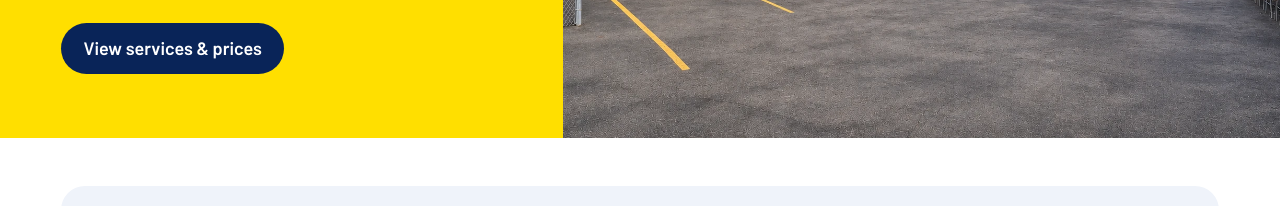
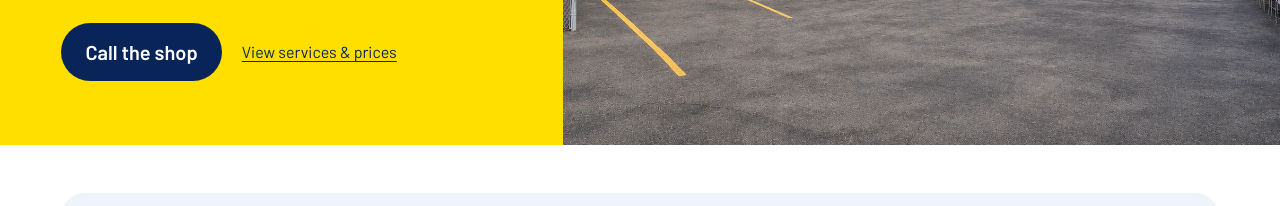
Before and after one commit to reimage-demo/munroes-tire-service, a plain HTML site: page index.html in a window 1280 px wide. Shown: the part 427-633 px from the top of the page. Drawn offline with Linux system fonts and the light colour scheme.

Commit message:
Add a call button to the homepage hero

```diff
--- a/index.html
+++ b/index.html
@@ -9,7 +9,7 @@
   <link rel="icon" type="image/png" sizes="64x64" href="assets/tire-favicon.png">
   <script src="navigation.js" defer></script>
   <script src="scroll-effects.js?v=4647f7f4f4" defer></script>
-  <link rel="stylesheet" href="styles.css?v=17073b71e1">
+  <link rel="stylesheet" href="styles.css?v=25c1d75b4f">
   <script src="app.js?v=a1a272b4f3" defer></script>
 </head><body id="top"><a class="skip" href="#main">Skip to content</a>
 <header class="site-header">
@@ -39,7 +39,10 @@
   </div>
 </header>
 <main id="main">
-<section class="hero"><div class="hero-copy"><h1>New &amp; <br>used tires</h1><p>Tire repairs, mounting and balancing on Main Street.</p><a class="button" href="#services">View services &amp; prices</a></div><img class="building" fetchpriority="high" src="assets/photos/storefront.webp?v=3e00924c19" alt="Open service bays at Munroe’s Tire Service, 3430 Main Street in Hartford, Connecticut"></section>
+<section class="hero"><div class="hero-copy"><h1>New &amp; <br>used tires</h1><p>Tire repairs, mounting and balancing on Main Street.</p><div class="hero-actions">
+  <a class="button" href="tel:+18602460886" aria-label="Call the shop at (860) 246-0886">Call the shop</a>
+  <a class="hero-services" href="#services">View services &amp; prices</a>
+</div></div><img class="building" fetchpriority="high" src="assets/photos/storefront.webp?v=3e00924c19" alt="Open service bays at Munroe’s Tire Service, 3430 Main Street in Hartford, Connecticut"></section>
 <section class="wrap visit" id="visit"><div><h2>Visit Munroe’s</h2><address><a href="https://www.google.com/maps/dir/?api=1&amp;destination=3430+Main+Street+Hartford+CT+06120">3430 Main Street<br>Hartford, CT 06120</a><a href="tel:+18602460886">(860) 246-0886</a></address><a class="button" href="https://www.google.com/maps/dir/?api=1&amp;destination=3430+Main+Street+Hartford+CT+06120">Get directions</a></div><table><caption>Opening hours</caption><tbody><tr><th scope="row">Monday</th><td>8 AM – 6 PM</td></tr>
 <tr><th scope="row">Tuesday</th><td>8 AM – 6 PM</td></tr>
 <tr><th scope="row">Wednesday</th><td>8 AM – 6 PM</td></tr>
--- a/styles.css
+++ b/styles.css
@@ -64,6 +64,10 @@ h2 { font-size: clamp(2.5rem, 4.4vw, 4rem); line-height: 1; color: var(--navy);
 .hero-copy { align-self: center; padding: clamp(36px,5vw,84px) 28px clamp(36px,5vw,84px) max(var(--gutter),calc((100vw - 1160px) / 2)); }
 h1 { font-size: clamp(4rem,7.7vw,8rem); line-height: .91; letter-spacing: -.035em; }
 .hero-copy p { max-width: 32ch; margin: 20px 0 26px; font-size: clamp(1.1rem,1.6vw,1.4rem); }
+.hero-actions { display: flex; flex-wrap: wrap; align-items: center; gap: 4px 20px; }
+.hero-actions .button { padding: 14px 24px; font-size: 1.25rem; }
+.hero-actions .button:focus-visible { outline-color: var(--navy); }
+.hero-services { display: inline-flex; align-items: center; min-height: 44px; font-size: 1rem; }
 .building { width: 100%; height: 100%; min-height: 0; object-fit: cover; }
 .button { display: inline-block; padding: 12px 22px; border-radius: 30px; background: var(--navy); color: white; }
 .button:hover { background: var(--blue); }
@@ -142,6 +146,7 @@ figcaption { font-size: 1.4rem; color: var(--navy); margin-top: 8px; }
 @media (max-width: 760px) {
   .hero, .visit, .owner-inner, .prices-grid { grid-template-columns: 1fr; }
   .hero-copy { padding: 36px var(--gutter); }
+  .hero-actions { flex-direction: column; }
   .hero h1 br { display: none; }
   .building { aspect-ratio: 2/1; height: auto; }
   .visit { gap: 28px; margin-top: 28px; }
```
Also changed, not shown: accessibility.html (+1 -1 lines), ftc-disclosure.html (+1 -1 lines), privacy.html (+1 -1 lines), terms.html (+1 -1 lines).
